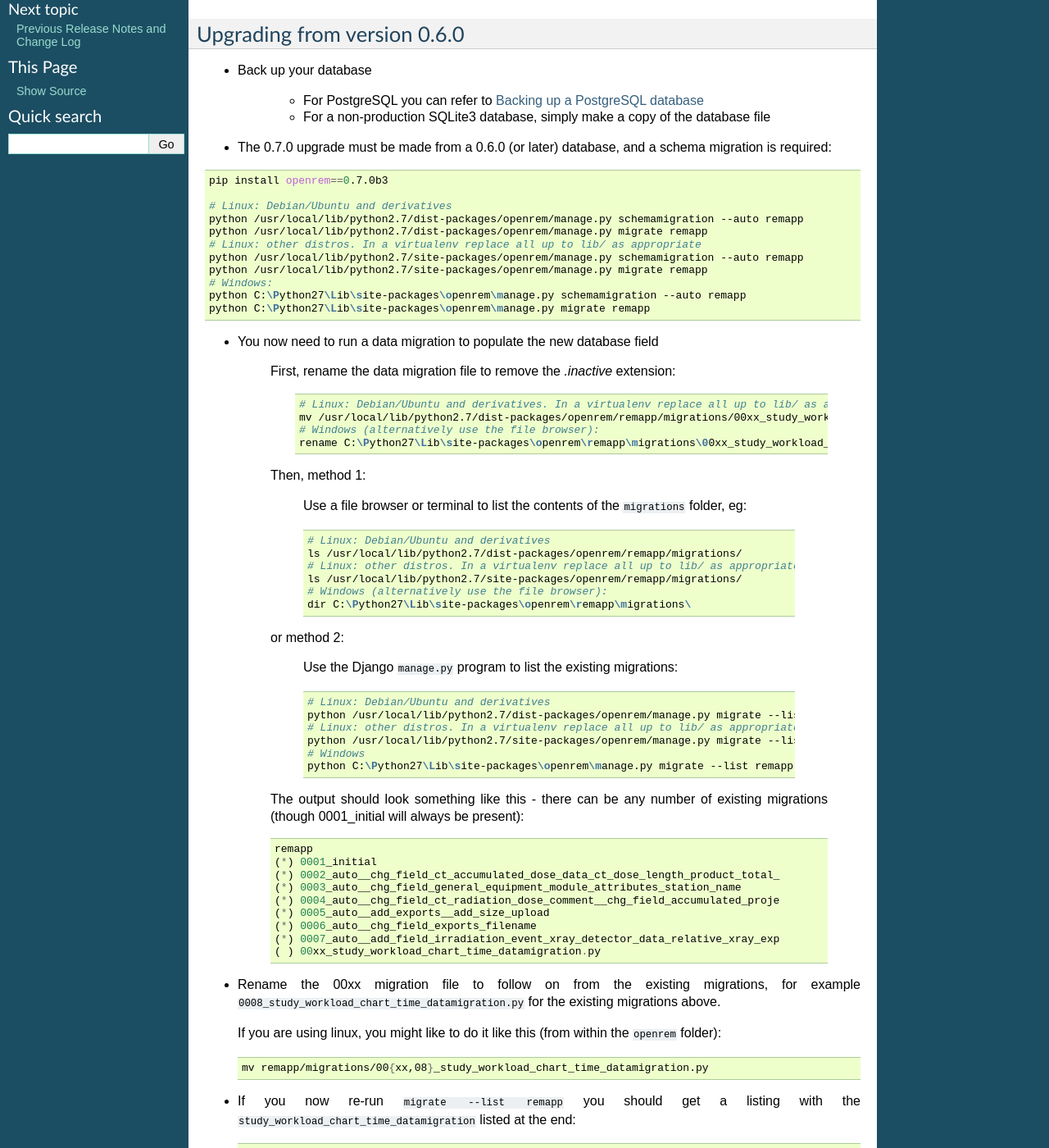
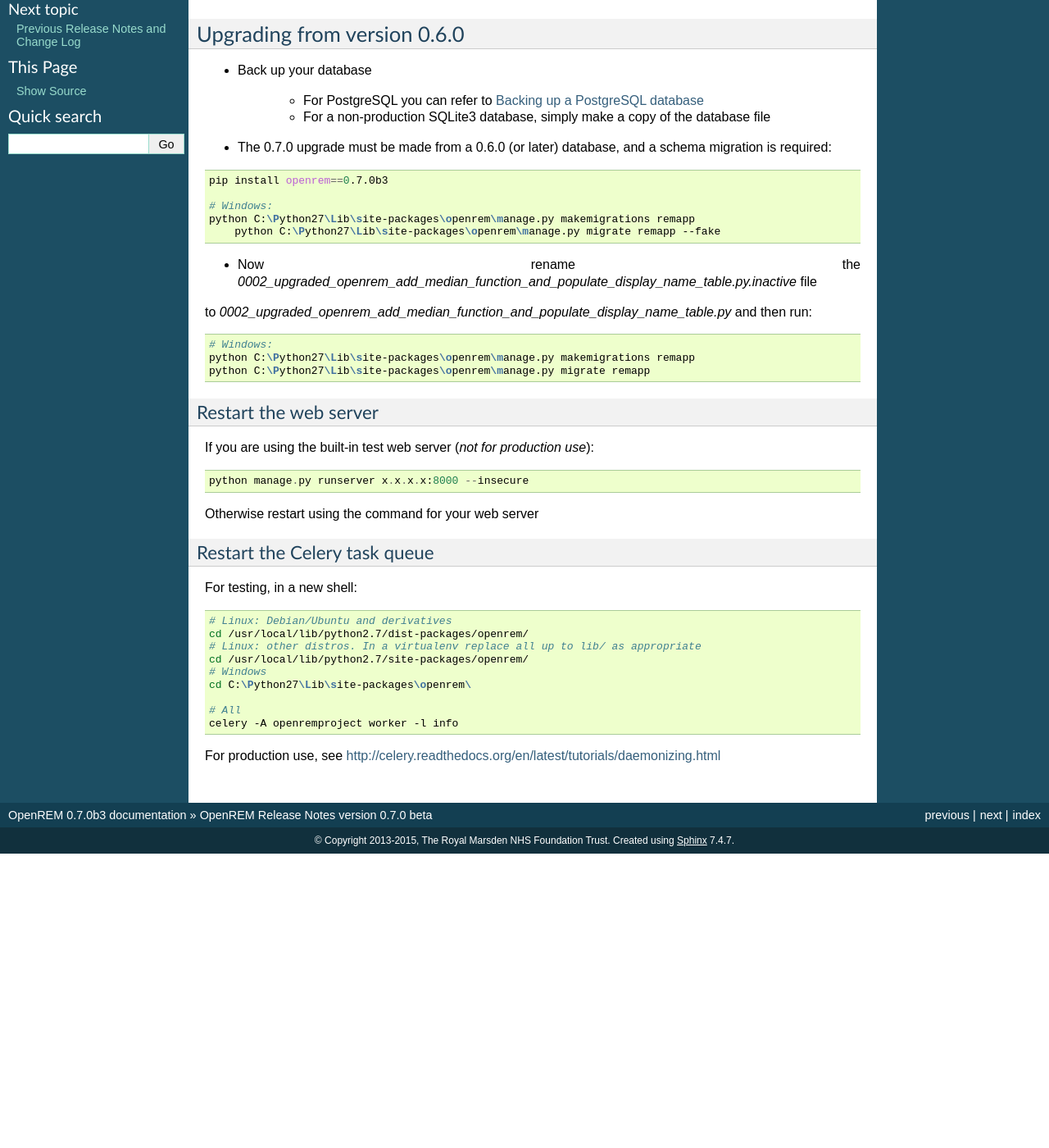
Before and after one commit to ckswilliams/modOpenREM, a Sphinx documentation site: the page built from docs/release-0.7.0.rst, in a window 1280 px wide and 1400 px high, scrolled down 297 px. Shown: the whole window at 82% size. Built offline with Sphinx 7.4.7, drawn with Linux system fonts in a browser that asks for light colours; after the commit the page ends 1338 px from its top, so only the background shows below that; some of the changed text lies outside the part shown.

Commit message:
Changes made to release-0.7.0.rst to reflect how to upgrade from 0.6.0 to 0.7.0b3 on Windows. Need to run through this again to check that all is well. References issue #257

```diff
--- a/docs/release-0.7.0.rst
+++ b/docs/release-0.7.0.rst
@@ -30,100 +30,18 @@
 
     pip install openrem==0.7.0b3
 
-    # Linux: Debian/Ubuntu and derivatives
-    python /usr/local/lib/python2.7/dist-packages/openrem/manage.py schemamigration --auto remapp
-    python /usr/local/lib/python2.7/dist-packages/openrem/manage.py migrate remapp
-    # Linux: other distros. In a virtualenv replace all up to lib/ as appropriate
-    python /usr/local/lib/python2.7/site-packages/openrem/manage.py schemamigration --auto remapp
-    python /usr/local/lib/python2.7/site-packages/openrem/manage.py migrate remapp
     # Windows:
-    python C:\Python27\Lib\site-packages\openrem\manage.py schemamigration --auto remapp
+    python C:\Python27\Lib\site-packages\openrem\manage.py makemigrations remapp
+	python C:\Python27\Lib\site-packages\openrem\manage.py migrate remapp --fake
+
+* Now rename the `0002_upgraded_openrem_add_median_function_and_populate_display_name_table.py.inactive` file
+to `0002_upgraded_openrem_add_median_function_and_populate_display_name_table.py` and then run:
+
+.. sourcecode:: bash
+
+    # Windows:
+    python C:\Python27\Lib\site-packages\openrem\manage.py makemigrations remapp
     python C:\Python27\Lib\site-packages\openrem\manage.py migrate remapp
-
-* You now need to run a data migration to populate the new database field
-
-    First, rename the data migration file to remove the `.inactive` extension:
-        .. sourcecode:: bash
-
-            # Linux: Debian/Ubuntu and derivatives. In a virtualenv replace all up to lib/ as appropriate
-            mv /usr/local/lib/python2.7/dist-packages/openrem/remapp/migrations/00xx_study_workload_chart_time_datamigration.py.inactive /usr/local/lib/python2.7/dist-packages/openrem/remapp/migrations/00xx_study_workload_chart_time_datamigration.py
-            # Windows (alternatively use the file browser):
-            rename C:\Python27\Lib\site-packages\openrem\remapp\migrations\00xx_study_workload_chart_time_datamigration.py.inactive C:\Python27\Lib\site-packages\openrem\remapp\migrations\00xx_study_workload_chart_time_datamigration.py
-
-    Then, method 1:
-
-        Use a file browser or terminal to list the contents of the ``migrations`` folder, eg:
-
-        .. sourcecode:: bash
-
-            # Linux: Debian/Ubuntu and derivatives
-            ls /usr/local/lib/python2.7/dist-packages/openrem/remapp/migrations/
-            # Linux: other distros. In a virtualenv replace all up to lib/ as appropriate
-            ls /usr/local/lib/python2.7/site-packages/openrem/remapp/migrations/
-            # Windows (alternatively use the file browser):
-            dir C:\Python27\Lib\site-packages\openrem\remapp\migrations\
-
-    or method 2:
-
-        Use the Django ``manage.py`` program to list the existing migrations:
-
-        .. sourcecode:: bash
-
-            # Linux: Debian/Ubuntu and derivatives
-            python /usr/local/lib/python2.7/dist-packages/openrem/manage.py migrate --list remapp
-            # Linux: other distros. In a virtualenv replace all up to lib/ as appropriate
-            python /usr/local/lib/python2.7/site-packages/openrem/manage.py migrate --list remapp
-            # Windows
-            python C:\Python27\Lib\site-packages\openrem\manage.py migrate --list remapp
-
-    The output should look something like this - there can be any number of existing migrations (though 0001_initial
-    will always be present)::
-
-        remapp
-        (*) 0001_initial
-        (*) 0002_auto__chg_field_ct_accumulated_dose_data_ct_dose_length_product_total_
-        (*) 0003_auto__chg_field_general_equipment_module_attributes_station_name
-        (*) 0004_auto__chg_field_ct_radiation_dose_comment__chg_field_accumulated_proje
-        (*) 0005_auto__add_exports__add_size_upload
-        (*) 0006_auto__chg_field_exports_filename
-        (*) 0007_auto__add_field_irradiation_event_xray_detector_data_relative_xray_exp
-        ( ) 00xx_study_workload_chart_time_datamigration.py
-
-*   Rename the 00xx migration file to follow on from the existing migrations, for example ``0008_study_workload_chart_time_datamigration.py``
-    for the existing migrations above.
-
-    If you are using linux, you might like to do it like this (from within the ``openrem`` folder):
-
-    .. sourcecode:: bash
-
-        mv remapp/migrations/00{xx,08}_study_workload_chart_time_datamigration.py
-
-*   If you now re-run ``migrate --list remapp`` you should get a listing with the ``study_workload_chart_time_datamigration``
-    listed at the end::
-
-         remapp
-          (*) 0001_initial
-          (*) 0002_auto__chg_field_ct_accumulated_dose_data_ct_dose_length_product_total_
-          (*) 0003_auto__chg_field_general_equipment_module_attributes_station_name
-          (*) 0004_auto__chg_field_ct_radiation_dose_comment__chg_field_accumulated_proje
-          (*) 0005_auto__add_exports__add_size_upload
-          (*) 0006_auto__chg_field_exports_filename
-          (*) 0007_auto__add_field_irradiation_event_xray_detector_data_relative_xray_exp
-          ( ) 0008_study_workload_chart_time_datamigration.py
-
-    The star indicates that a migration has already been completed. If you have any that are not completed apart from the
-    ``study_workload_chart_time_datamigration`` then please resolve these first.
-
-*   Now execute the migrations:
-
-    .. sourcecode:: bash
-
-        # Linux: Debian/Ubuntu and derivatives
-        python /usr/local/lib/python2.7/dist-packages/openrem/manage.py migrate remapp
-        # Linux: other distros. In a virtualenv replace all up to lib/ as appropriate
-        python /usr/local/lib/python2.7/site-packages/openrem/manage.py migrate remapp
-        # Windows
-        python C:\Python27\Lib\site-packages\openrem\manage.py migrate remapp
 
 
 Restart the web server
```
Also changed, not shown: 1 other file.
